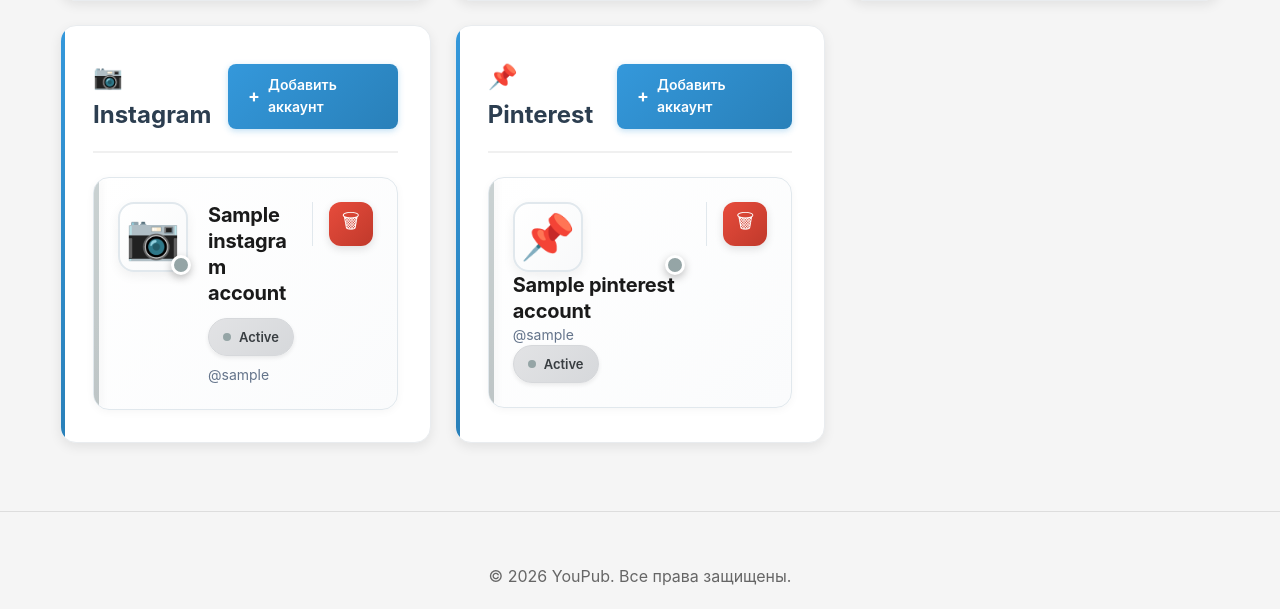
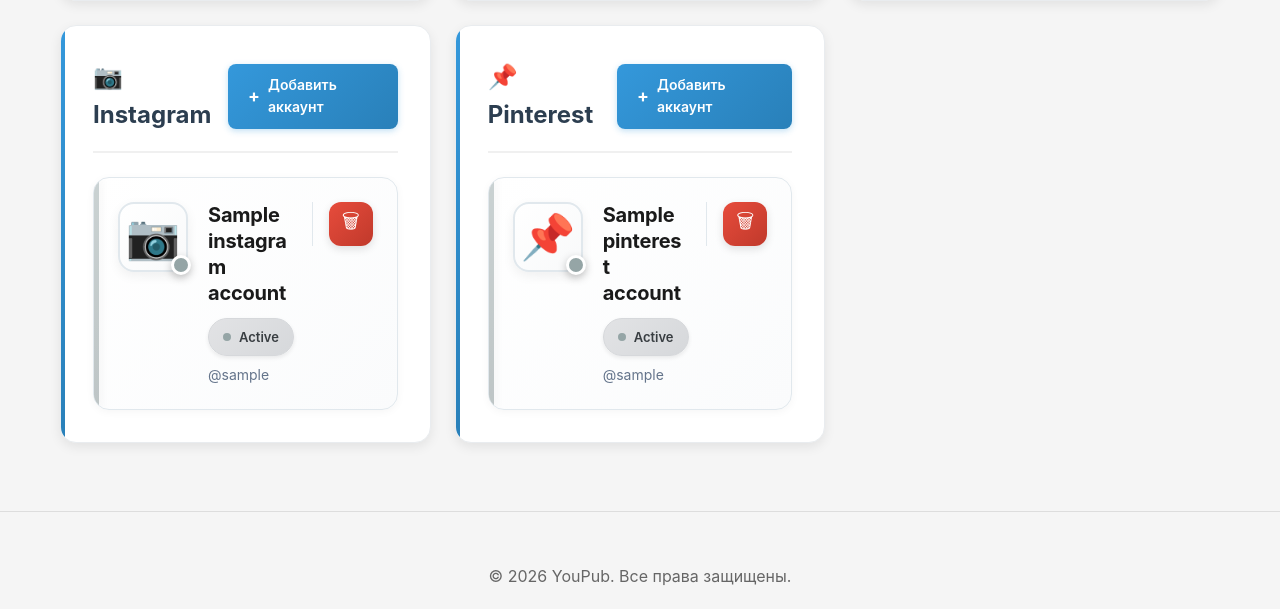
Before and after one commit to alexevil1979/youpub, a PHP site: template views/dashboard/integrations.php in a window 1280 px wide. Shown: the part 591-1200 px from the top of the page. Run offline with PHP 8.4, Linux system fonts and the light colour scheme; the template is opened without the code that fills it: most values are stand-ins (such as "Sample title", 1, 10 or a date in 2020).

Commit message:
Fix Pinterest account card layout

```diff
--- a/views/dashboard/integrations.php
+++ b/views/dashboard/integrations.php
@@ -272,7 +272,7 @@ ob_start();
                 <?php foreach ($pinterestAccounts as $account): ?>
                     <div class="account-card <?= $account['status'] === 'connected' ? 'account-connected' : 'account-disconnected' ?>">
                         <div class="account-card-body">
-                            <div class="account-main-info">
+                            <div class="account-left-section">
                                 <div class="account-icon-wrapper">
                                     <div class="account-platform-icon">📌</div>
                                     <?php if ($account['status'] === 'connected'): ?>
@@ -282,16 +282,12 @@ ob_start();
                                     <?php endif; ?>
                                 </div>
                                 <div class="account-info-content">
-                                    <div class="account-title-row">
+                                    <div class="account-header-row">
                                         <h3 class="account-title"><?= htmlspecialchars($account['account_name'] ?? $account['username'] ?? 'Pinterest аккаунт') ?></h3>
+                                        <div class="account-badges-row">
                                             <?php if ($account['is_default']): ?>
                                                 <span class="badge badge-default">⭐ По умолчанию</span>
                                             <?php endif; ?>
-                                    </div>
-                                    <?php if ($account['username']): ?>
-                                        <p class="account-subtitle">@<?= htmlspecialchars($account['username']) ?></p>
-                                    <?php endif; ?>
-                                    <div class="account-meta">
                                             <span class="account-status-badge status-<?= $account['status'] === 'connected' ? 'connected' : ($account['status'] === 'error' ? 'error' : 'disconnected') ?>">
                                                 <?php if ($account['status'] === 'connected'): ?>
                                                     <span class="status-dot"></span> Подключено
@@ -300,6 +296,10 @@ ob_start();
                                                 <?php endif; ?>
                                             </span>
                                         </div>
+                                    </div>
+                                    <?php if ($account['username']): ?>
+                                        <p class="account-subtitle">@<?= htmlspecialchars($account['username']) ?></p>
+                                    <?php endif; ?>
                                 </div>
                             </div>
                             <div class="account-actions-compact">
```
Lines whose indentation alone changed are shown as unchanged.
